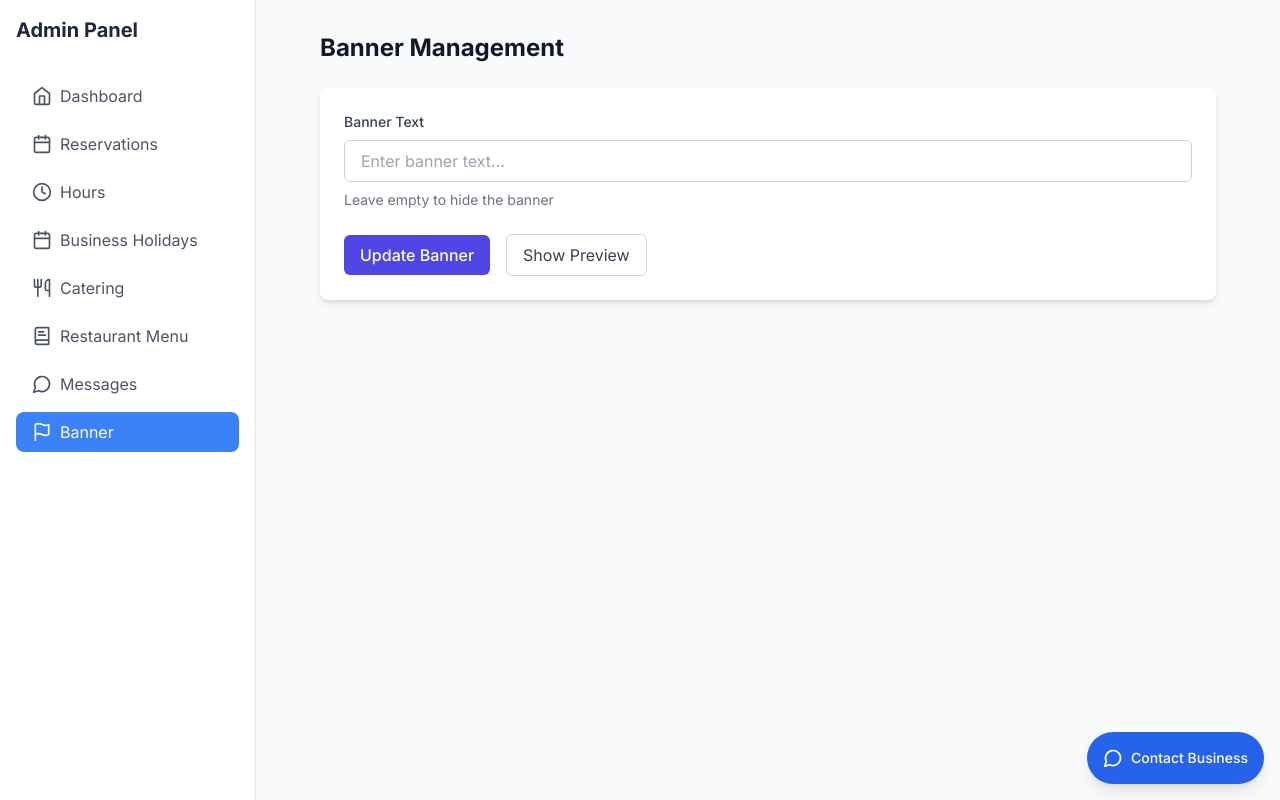
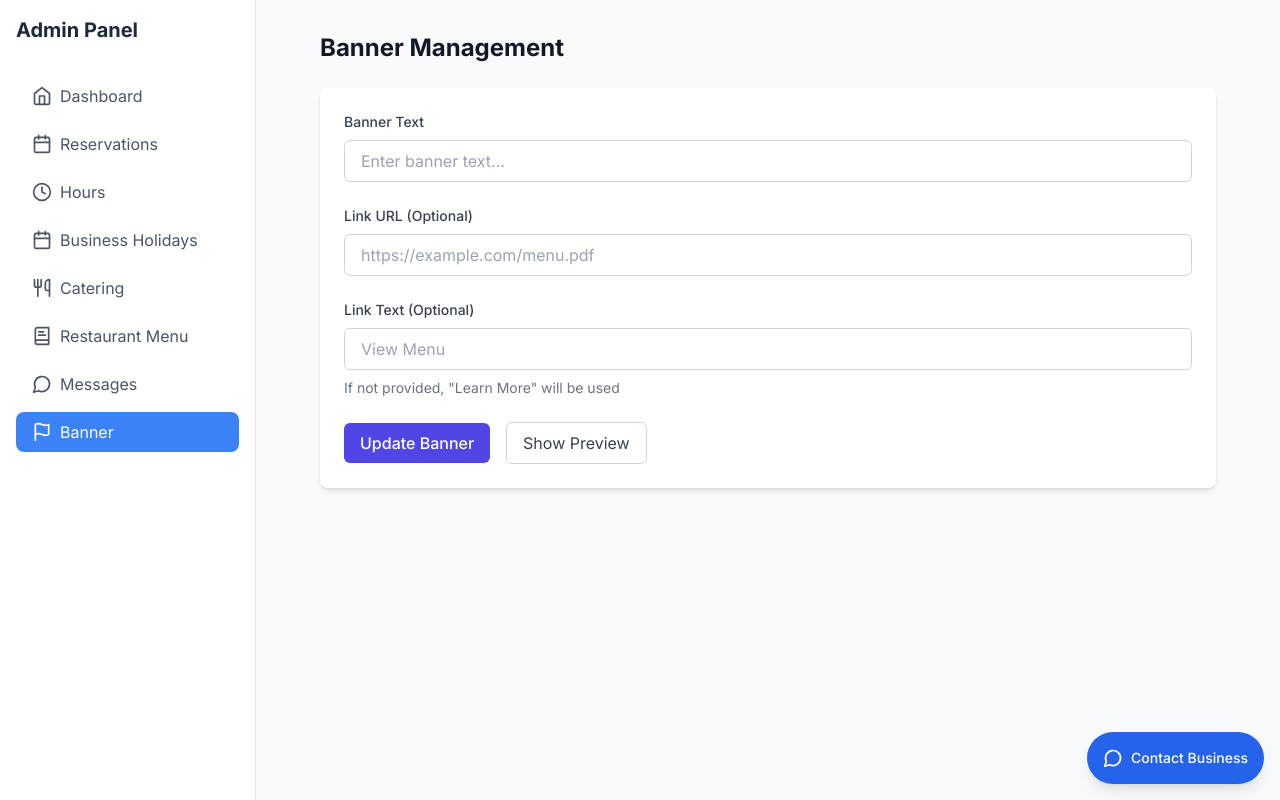
Before and after one commit to jaythomasv29/tablego, a Next.js app: page /admin/banner in a window 1280 px wide. Built offline with nearby package versions, Linux system fonts and the light colour scheme; no server answers; the database is empty.

Commit message:
modify banner

```diff
--- a/src/app/admin/banner/page.tsx
+++ b/src/app/admin/banner/page.tsx
@@ -7,25 +7,35 @@ import { toast } from 'react-hot-toast';
 import AdminLayout from '@/components/AdminLayout';
 import PageTransition from '@/components/PageTransition';
 
+interface BannerData {
+    text: string;
+    link?: string;
+    linkText?: string;
+}
+
 export default function BannerManagement() {
-    const [bannerText, setBannerText] = useState('');
+    const [bannerData, setBannerData] = useState<BannerData>({
+        text: '',
+        link: '',
+        linkText: ''
+    });
     const [isLoading, setIsLoading] = useState(false);
     const [preview, setPreview] = useState(false);
 
     useEffect(() => {
-        const fetchBannerText = async () => {
+        const fetchBannerData = async () => {
             try {
                 const bannerDoc = await getDoc(doc(db, 'settings', 'banner'));
                 if (bannerDoc.exists()) {
-                    setBannerText(bannerDoc.data().text || '');
+                    setBannerData(bannerDoc.data() as BannerData);
                 }
             } catch (error) {
-                console.error('Error fetching banner text:', error);
-                toast.error('Failed to load banner text');
+                console.error('Error fetching banner data:', error);
+                toast.error('Failed to load banner data');
             }
         };
 
-        fetchBannerText();
+        fetchBannerData();
     }, []);
 
     const handleSubmit = async (e: React.FormEvent) => {
@@ -33,10 +43,14 @@ export default function BannerManagement() {
         setIsLoading(true);
 
         try {
-            await setDoc(doc(db, 'settings', 'banner'), {
-                text: bannerText,
+            const dataToSave = {
+                text: bannerData.text,
+                ...(bannerData.link && { link: bannerData.link }),
+                ...(bannerData.linkText && { linkText: bannerData.linkText }),
                 updatedAt: new Date().toISOString()
-            });
+            };
+
+            await setDoc(doc(db, 'settings', 'banner'), dataToSave);
             toast.success('Banner updated successfully');
         } catch (error) {
             console.error('Error updating banner:', error);
@@ -56,31 +70,61 @@ export default function BannerManagement() {
 
                     <div className="bg-white rounded-lg shadow-md p-6">
                         <form onSubmit={handleSubmit} className="space-y-6">
+                            {/* Banner Text */}
                             <div>
-                                <label
-                                    htmlFor="bannerText"
-                                    className="block text-sm font-medium text-gray-700 mb-2"
-                                >
+                                <label className="block text-sm font-medium text-gray-700 mb-2">
                                     Banner Text
                                 </label>
                                 <input
                                     type="text"
-                                    id="bannerText"
-                                    value={bannerText}
-                                    onChange={(e) => setBannerText(e.target.value)}
+                                    value={bannerData.text}
+                                    onChange={(e) => setBannerData(prev => ({ ...prev, text: e.target.value }))}
                                     className="w-full px-4 py-2 border border-gray-300 rounded-md focus:ring-indigo-500 focus:border-indigo-500"
                                     placeholder="Enter banner text..."
                                 />
+                            </div>
+
+                            {/* Link URL */}
+                            <div>
+                                <label className="block text-sm font-medium text-gray-700 mb-2">
+                                    Link URL (Optional)
+                                </label>
+                                <input
+                                    type="text"
+                                    value={bannerData.link || ''}
+                                    onChange={(e) => setBannerData(prev => ({ ...prev, link: e.target.value }))}
+                                    className="w-full px-4 py-2 border border-gray-300 rounded-md focus:ring-indigo-500 focus:border-indigo-500"
+                                    placeholder="https://example.com/menu.pdf"
+                                />
+                            </div>
+
+                            {/* Link Text */}
+                            <div>
+                                <label className="block text-sm font-medium text-gray-700 mb-2">
+                                    Link Text (Optional)
+                                </label>
+                                <input
+                                    type="text"
+                                    value={bannerData.linkText || ''}
+                                    onChange={(e) => setBannerData(prev => ({ ...prev, linkText: e.target.value }))}
+                                    className="w-full px-4 py-2 border border-gray-300 rounded-md focus:ring-indigo-500 focus:border-indigo-500"
+                                    placeholder="View Menu"
+                                />
                                 <p className="mt-2 text-sm text-gray-500">
-                                    Leave empty to hide the banner
+                                    If not provided, "Learn More" will be used
                                 </p>
                             </div>
 
                             {/* Preview Section */}
-                            {bannerText && preview && (
-                                <div className="bg-indigo-600 h-[60px] w-full flex items-center justify-center px-4 rounded-md">
+                            {bannerData.text && preview && (
+                                <div className="bg-indigo-600 h-[50px] w-full flex items-center justify-center px-4 rounded-md">
                                     <p className="text-white text-center text-sm md:text-base font-medium">
-                                        {bannerText}
+                                        {bannerData.text}
+                                        {bannerData.link && (
+                                            <span className="underline ml-2">
+                                                {bannerData.linkText || 'Learn More'}
+                                            </span>
+                                        )}
                                     </p>
                                 </div>
                             )}
@@ -90,8 +134,8 @@ export default function BannerManagement() {
                                     type="submit"
                                     disabled={isLoading}
                                     className={`px-4 py-2 rounded-md text-white font-medium ${isLoading
-                                            ? 'bg-gray-400 cursor-not-allowed'
-                                            : 'bg-indigo-600 hover:bg-indigo-700'
+                                        ? 'bg-gray-400 cursor-not-allowed'
+                                        : 'bg-indigo-600 hover:bg-indigo-700'
                                         }`}
                                 >
                                     {isLoading ? 'Updating...' : 'Update Banner'}
--- a/src/components/Banner.tsx
+++ b/src/components/Banner.tsx
@@ -4,17 +4,24 @@ import { useEffect, useState } from 'react';
 import { doc, getDoc } from 'firebase/firestore';
 import { db } from '@/firebase';
 import { motion } from 'framer-motion';
+import Link from 'next/link';
+
+interface BannerData {
+    text: string;
+    link?: string;
+    linkText?: string;
+}
 
 export default function Banner() {
-    const [bannerText, setBannerText] = useState('');
+    const [bannerData, setBannerData] = useState<BannerData | null>(null);
     const [isVisible, setIsVisible] = useState(false);
 
     useEffect(() => {
-        const fetchBannerText = async () => {
+        const fetchBannerData = async () => {
             try {
                 const bannerDoc = await getDoc(doc(db, 'settings', 'banner'));
                 if (bannerDoc.exists() && bannerDoc.data().text) {
-                    setBannerText(bannerDoc.data().text);
+                    setBannerData(bannerDoc.data() as BannerData);
                     setIsVisible(true);
                 } else {
                     setIsVisible(false);
@@ -25,10 +32,10 @@ export default function Banner() {
             }
         };
 
-        fetchBannerText();
+        fetchBannerData();
     }, []);
 
-    if (!isVisible || !bannerText) return null;
+    if (!isVisible || !bannerData) return null;
 
     return (
         <motion.div
@@ -37,7 +44,20 @@ export default function Banner() {
             className="bg-indigo-600 h-[50px] w-full flex items-center justify-center px-4"
         >
             <p className="text-white text-center text-sm md:text-base font-medium">
-                {bannerText}
+                {bannerData.text}
+                {bannerData.link && (
+                    <>
+                        {' '}
+                        <Link
+                            href={bannerData.link}
+                            className="underline hover:text-gray-200 transition-colors ml-2"
+                            target="_blank"
+                            rel="noopener noreferrer"
+                        >
+                            {bannerData.linkText || 'Learn More'}
+                        </Link>
+                    </>
+                )}
             </p>
         </motion.div>
     );
```
Also changed, not shown: 1 other file (tests, documents, lock files or other folders).
